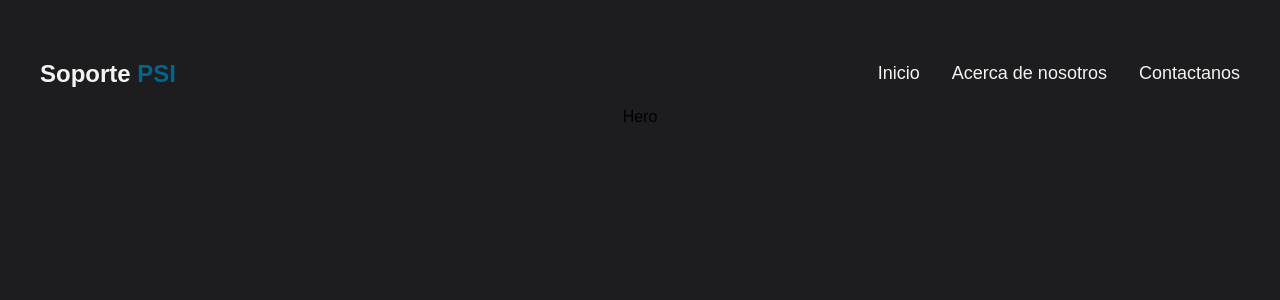
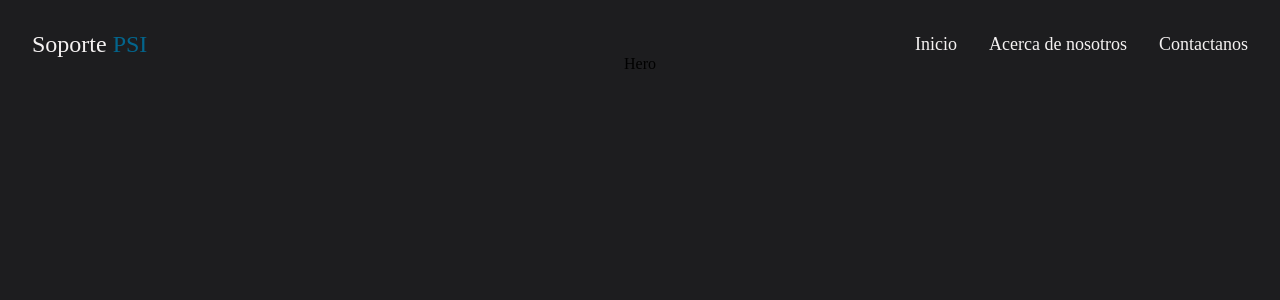
Before and after one commit to evanenning/Proyecto-Final-React, a React (Vite) app in the folder LandingPage/: page / in a window 1280 px wide. Shown: the top 300 px of the page. Built offline with nearby package versions, Linux system fonts and the light colour scheme.

Commit message:
reset css

```diff
--- a/LandingPage/src/Components/Header.css
+++ b/LandingPage/src/Components/Header.css
@@ -1,8 +1,11 @@
+
+
 /*menu position*/
 .menu {
   display: flex;
   align-items: center;
   justify-content: space-between;
+  padding: 0;
 }
 
 /*icon style*/
--- a/LandingPage/src/index.css
+++ b/LandingPage/src/index.css
@@ -2,6 +2,52 @@
 @tailwind components;
 @tailwind utilities;
 
+/*reset css*/
+html, body, div, span, applet, object, iframe,
+h1, h2, h3, h4, h5, h6, p, blockquote, pre,
+a, abbr, acronym, address, big, cite, code,
+del, dfn, em, img, ins, kbd, q, s, samp,
+small, strike, strong, sub, sup, tt, var,
+b, u, i, center,
+dl, dt, dd, ol, ul, li,
+fieldset, form, label, legend,
+table, caption, tbody, tfoot, thead, tr, th, td,
+article, aside, canvas, details, embed,
+figure, figcaption, footer, header, hgroup,
+menu, nav, output, ruby, section, summary,
+time, mark, audio, video {
+	margin: 0;
+	padding: 0;
+	border: 0;
+	font-size: 100%;
+	font: inherit;
+	vertical-align: baseline;
+}
+/* HTML5 display-role reset for older browsers */
+article, aside, details, figcaption, figure,
+footer, header, hgroup, menu, nav, section {
+	display: block;
+}
+body {
+	line-height: 1;
+}
+ol, ul {
+	list-style: none;
+}
+blockquote, q {
+	quotes: none;
+}
+blockquote:before, blockquote:after,
+q:before, q:after {
+	content: '';
+	content: none;
+}
+table {
+	border-collapse: collapse;
+	border-spacing: 0;
+}
+
+/*general*/
 * {
   background-color: #1d1d1f;
   font-family: 'Montserrat', sans-serif;
```
